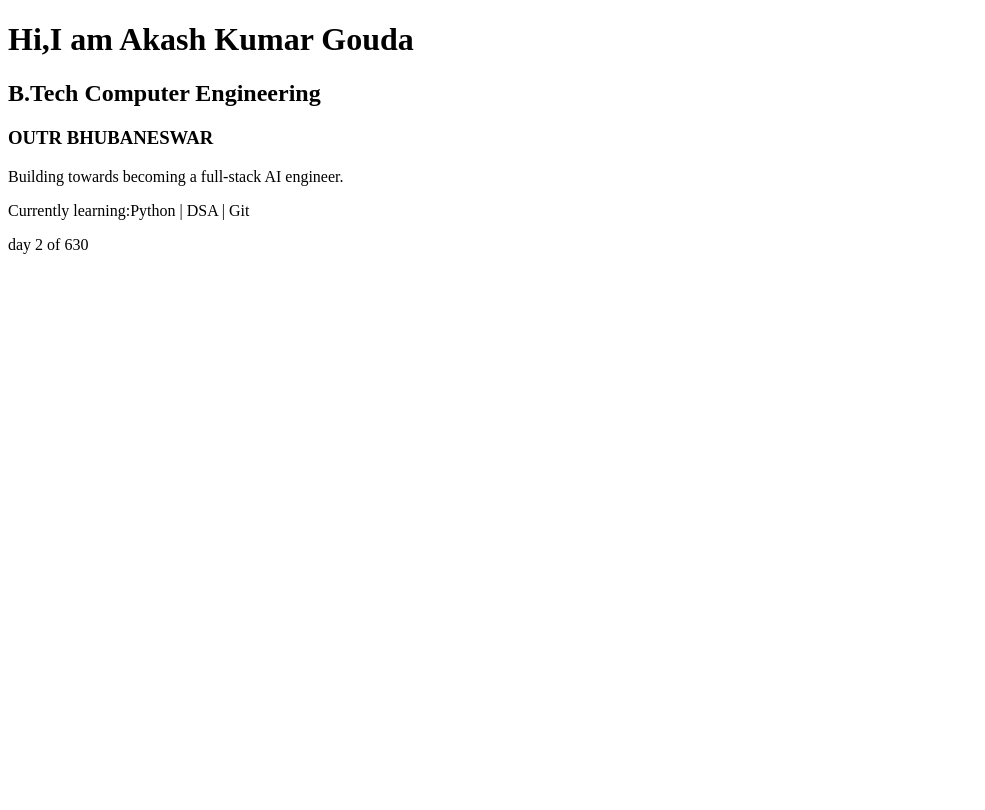
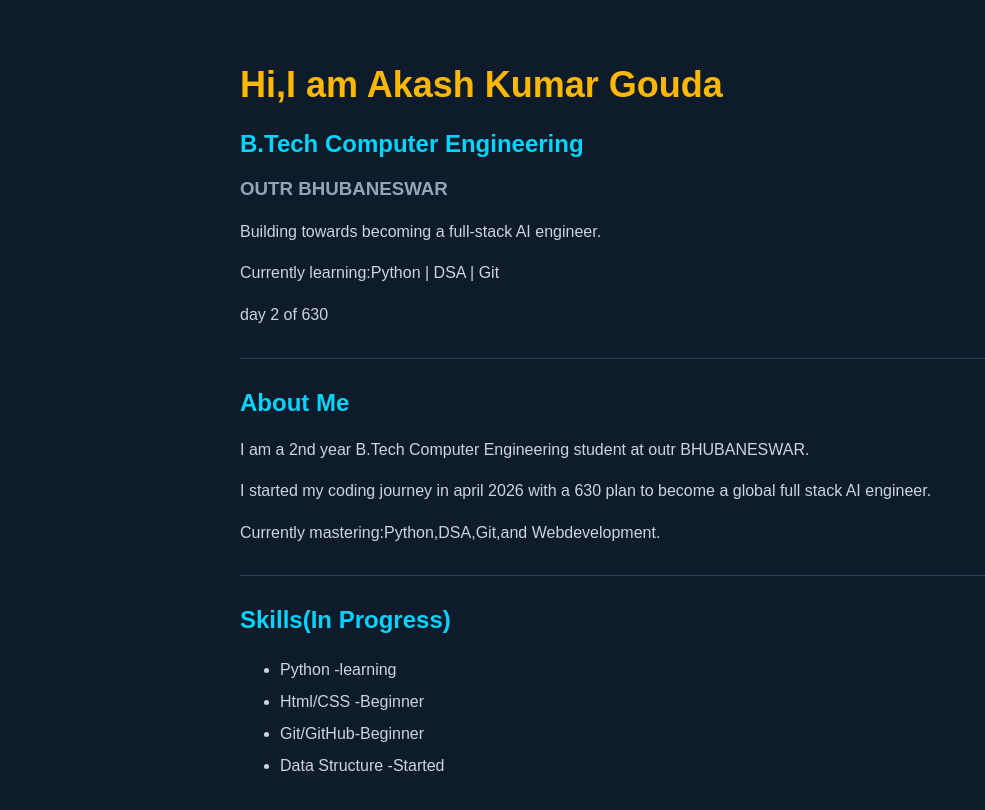
Before and after one commit to akashgouda780-lang/portfolio, a plain HTML site: page index.html in a window 1280 px wide. Shown: the whole page, without its empty margins (0-985 px from the left). Drawn offline with Linux system fonts and the light colour scheme.

Commit message:
day 3 -added about sectionon feature branch

```diff
--- a/index.html
+++ b/index.html
@@ -4,13 +4,28 @@
     <meta charset="UTF-8">
     <meta name="viewport" content="width=device-width, initial-scale=1.0">
     <title>Akash Kumar Gouda - Portfolio </title>
+    <link rel="stylesheet" href="style.css">
 </head>
 <body>
     <h1>Hi,I am Akash Kumar Gouda </h1>
     <h2>B.Tech Computer Engineering</h2>
     <h3>OUTR BHUBANESWAR</h3>
     <p>Building towards becoming a full-stack AI engineer.</p>
-    <p>Currently learning:Python | DSA | Git</p>
+    <p>Currently learning:Python | DSA | Git </p>
     <p>day 2 of 630</p>
+    <hr>
+    <h2>About Me</h2>
+    <p>I am a 2nd year B.Tech Computer Engineering student at outr BHUBANESWAR.</p>
+    <p>I started my coding journey in april 2026 with a 630 plan to become a global full stack AI engineer.</p>
+    <p>Currently mastering:Python,DSA,Git,and Webdevelopment.</p>
+
+    <hr>
+    <h2>Skills(In Progress)</h2>
+    <ul>
+        <li>Python -learning</li>
+        <li>Html/CSS -Beginner</li>
+        <li>Git/GitHub-Beginner</li>
+        <li>Data Structure -Started</li>
+    </ul>
 </body>
 </html>
--- a/style.css
+++ b/style.css
@@ -0,0 +1,22 @@
+body {
+    font-family: Arial, sans-serif;
+    max-width: 800px;
+    margin: 0 auto;
+    padding: 40px 20px;
+    background-color: #0D1B2A;
+    color: white;
+}
+
+h1 { color: #FFB700; font-size: 36px; }
+h2 { color: #00D4FF; }
+h3 { color: #94A3B8; }
+p  { color: #CBD5E1; line-height: 1.6; }
+hr{
+    border: none;
+    border-top: 1px solid #334155;
+    margin:30px 0;
+}
+ul{
+    color:#CBD5E1;
+    line-height: 2;
+}
```
